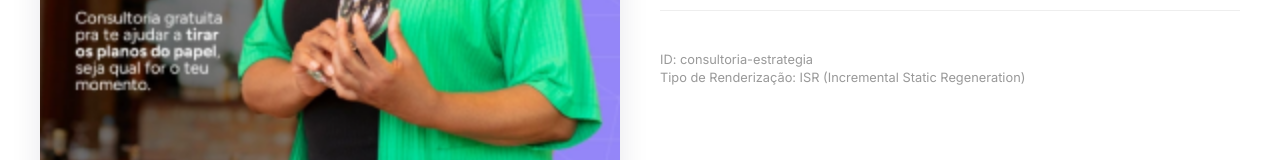
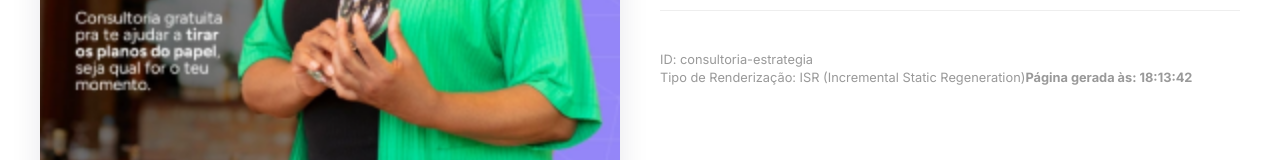
Before and after one commit to JesusBasquete/project-jamstack, a Next.js app: page /curso/consultoria-estrategia in a window 1280 px wide. Shown: the part 433-593 px from the top of the page. Built offline with nearby package versions, Linux system fonts and the light colour scheme.

Commit message:
Validate

```diff
--- a/src/app/curso/[id]/page.tsx
+++ b/src/app/curso/[id]/page.tsx
@@ -14,6 +14,8 @@ export async function generateStaticParams() {
 export default async function CursoDetalhes({ params }: { params: Promise<{ id: string }> }) {
     const { id } = await params;
     const course = courses.find((c) => c.id === id);
+    const generatedAt = new Date().toLocaleTimeString('pt-BR');
+    console.log(`[ISR] Gerando página para o curso ${id} às ${generatedAt}`);
 
     if (!course) {
         return (
@@ -83,6 +85,7 @@ export default async function CursoDetalhes({ params }: { params: Promise<{ id:
                         <small style={{ color: '#999', display: 'block' }}>
                             ID: {id} <br />
                             Tipo de Renderização: ISR (Incremental Static Regeneration)
+                            <strong>Página gerada às: {generatedAt}</strong>
                         </small>
                     </div>
                 </div>
--- a/src/app/page.tsx
+++ b/src/app/page.tsx
@@ -101,7 +101,7 @@ export default function Home() {
         </Carousel>
       </section>
 
-      {/* --- TEMAS (GRID COMPLETO COM 12 CARDS) --- */}
+      {/* --- TEMAS/CARDS --- */}
       <section className="themes-section py-large">
         <div className="container">
           <header className="mb-large">
```
